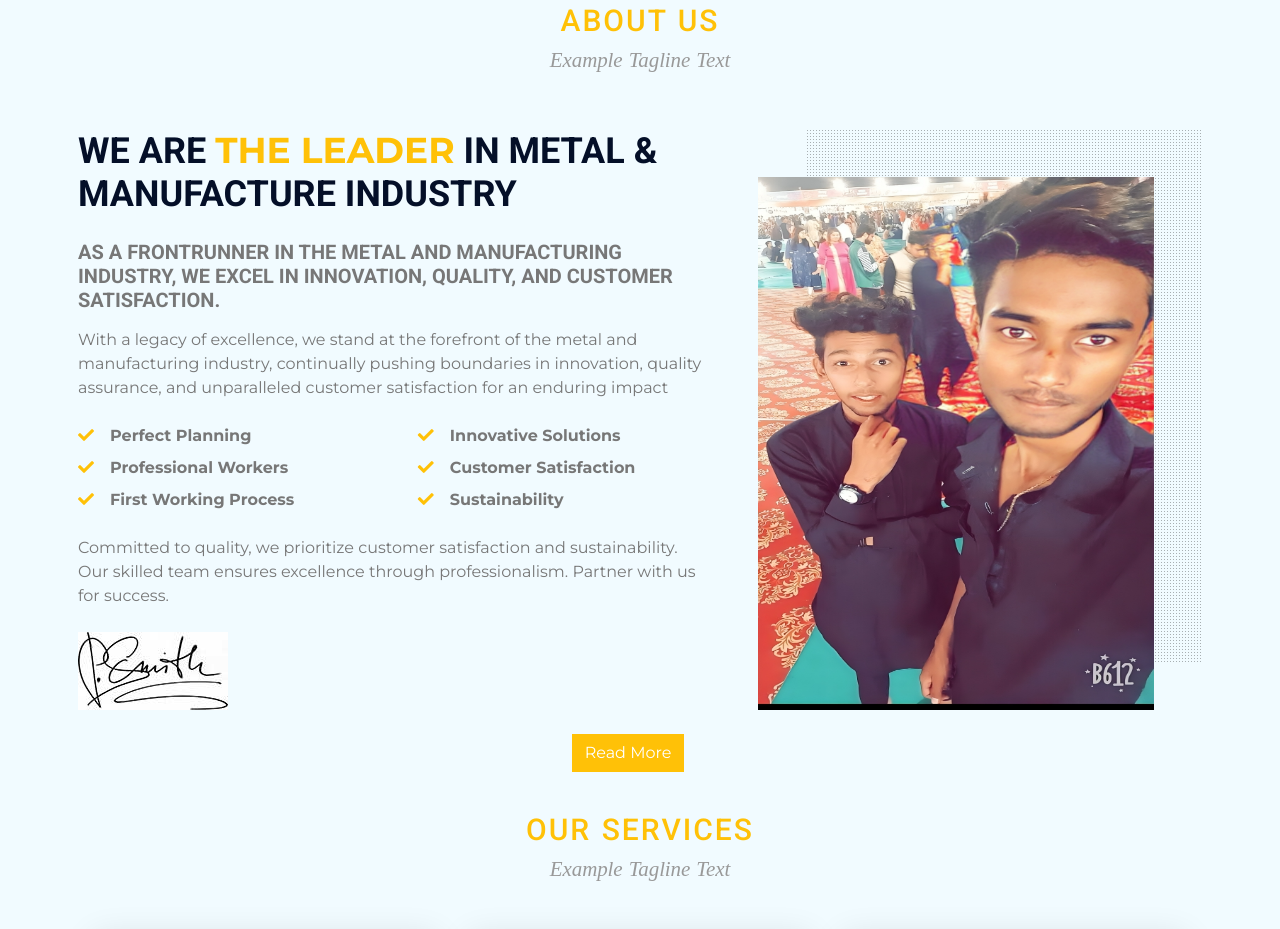
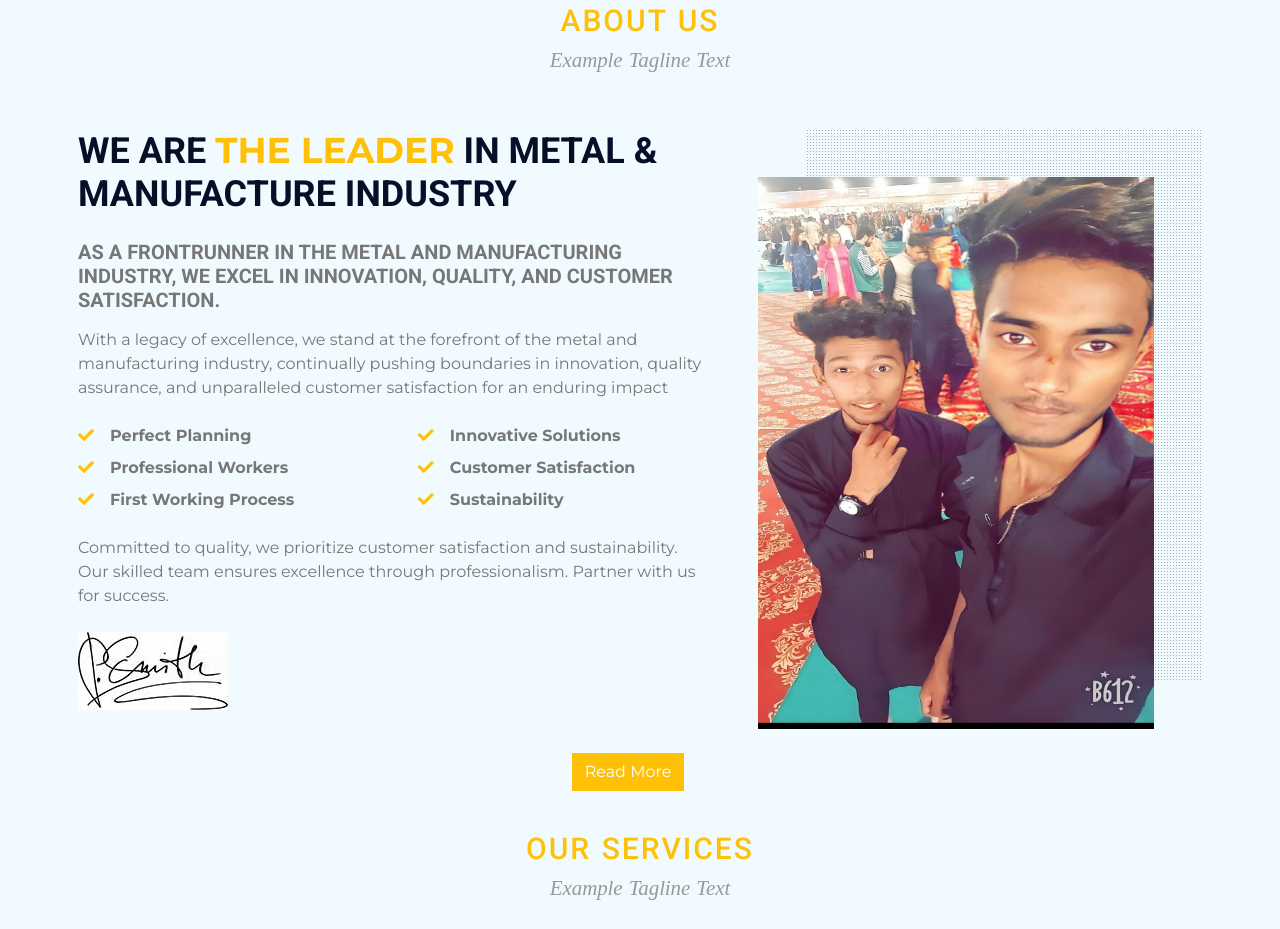
Before and after one commit to mohitdangi/lodhi-industries-final-set, a plain HTML site: page index.html in a window 1280 px wide. Shown: the part 937-1866 px from the top of the page. Drawn offline with nearby package versions, Linux system fonts and the light colour scheme.

Commit message:
mohit bhai chutiye3

```diff
--- a/index.html
+++ b/index.html
@@ -162,7 +162,7 @@
               <p class="mb-4">Committed to quality, we prioritize customer satisfaction and sustainability. Our skilled team ensures excellence through professionalism. Partner with us for success.</p>
               <img src="img/signature.jpg" alt="">
           </div>
-          <div class="col-lg-5 pb-5" style="min-height: 400px;">
+          <div class="col-lg-5 pb-5" style="min-height: 600px;">
 
               <div class="position-relative bg-dark-radial h-100 ms-5">
 
```
